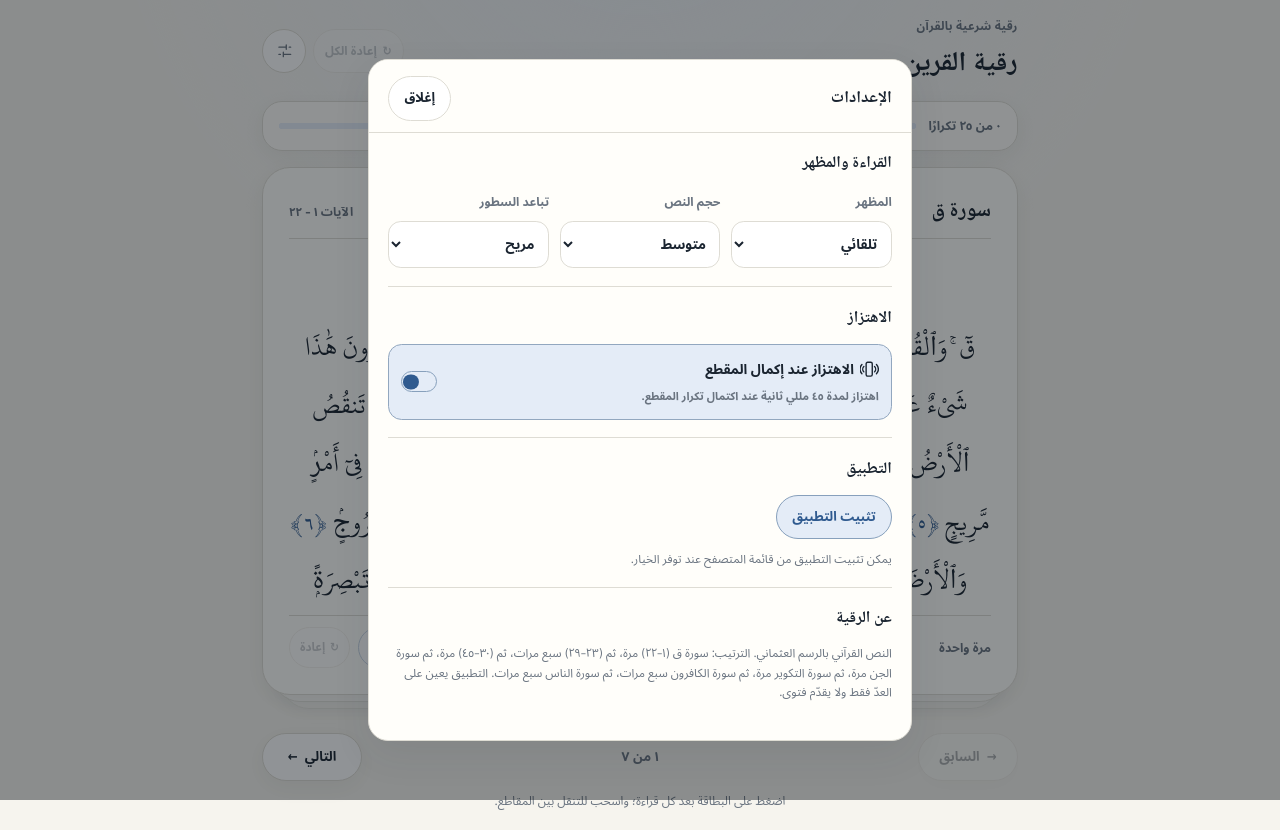
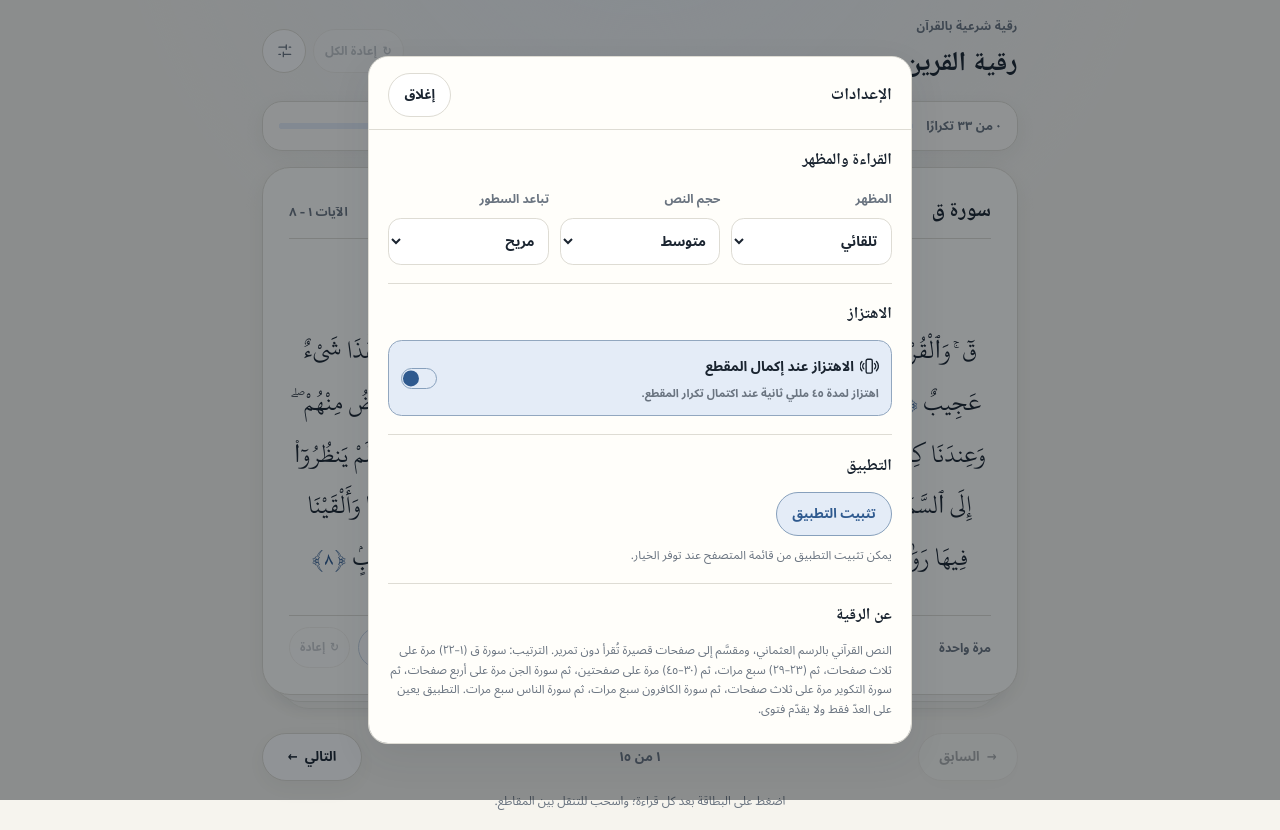
Before and after one commit to t1nk333r/ruqyah-al-qareen, a plain HTML site: page index.html in a window 1280 px wide. Both pictures are taken after a click on the button 284 px from the left and 50 px from the top of the page. Drawn offline with Linux system fonts and the light colour scheme.

Commit message:
Split passages into scroll-free reading cards

```diff
--- a/content.js
+++ b/content.js
@@ -2,9 +2,9 @@
 
 const RUQYAH_SEGMENTS = [
   {
-    "id": "qaf-1-22",
+    "id": "qaf-1-8",
     "surah": "سورة ق",
-    "range": "الآيات ١ – ٢٢",
+    "range": "الآيات ١ – ٨",
     "repeat": 1,
     "basmala": true,
     "ayahs": [
@@ -39,7 +39,16 @@ const RUQYAH_SEGMENTS = [
       {
         "number": 8,
         "text": "تَبْصِرَةًۭ وَذِكْرَىٰ لِكُلِّ عَبْدٍۢ مُّنِيبٍۢ"
+      }
+    ]
   },
+  {
+    "id": "qaf-9-14",
+    "surah": "سورة ق",
+    "range": "الآيات ٩ – ١٤",
+    "repeat": 1,
+    "basmala": false,
+    "ayahs": [
       {
         "number": 9,
         "text": "وَنَزَّلْنَا مِنَ ٱلسَّمَآءِ مَآءًۭ مُّبَٰرَكًۭا فَأَنۢبَتْنَا بِهِۦ جَنَّٰتٍۢ وَحَبَّ ٱلْحَصِيدِ"
@@ -63,7 +72,16 @@ const RUQYAH_SEGMENTS = [
       {
         "number": 14,
         "text": "وَأَصْحَٰبُ ٱلْأَيْكَةِ وَقَوْمُ تُبَّعٍۢ ۚ كُلٌّۭ كَذَّبَ ٱلرُّسُلَ فَحَقَّ وَعِيدِ"
+      }
+    ]
   },
+  {
+    "id": "qaf-15-22",
+    "surah": "سورة ق",
+    "range": "الآيات ١٥ – ٢٢",
+    "repeat": 1,
+    "basmala": false,
+    "ayahs": [
       {
         "number": 15,
         "text": "أَفَعَيِينَا بِٱلْخَلْقِ ٱلْأَوَّلِ ۚ بَلْ هُمْ فِى لَبْسٍۢ مِّنْ خَلْقٍۢ جَدِيدٍۢ"
@@ -136,9 +154,9 @@ const RUQYAH_SEGMENTS = [
     ]
   },
   {
-    "id": "qaf-30-45",
+    "id": "qaf-30-37",
     "surah": "سورة ق",
-    "range": "الآيات ٣٠ – ٤٥",
+    "range": "الآيات ٣٠ – ٣٧",
     "repeat": 1,
     "basmala": false,
     "ayahs": [
@@ -173,7 +191,16 @@ const RUQYAH_SEGMENTS = [
       {
         "number": 37,
         "text": "إِنَّ فِى ذَٰلِكَ لَذِكْرَىٰ لِمَن كَانَ لَهُۥ قَلْبٌ أَوْ أَلْقَى ٱلسَّمْعَ وَهُوَ شَهِيدٌۭ"
+      }
+    ]
   },
+  {
+    "id": "qaf-38-45",
+    "surah": "سورة ق",
+    "range": "الآيات ٣٨ – ٤٥",
+    "repeat": 1,
+    "basmala": false,
+    "ayahs": [
       {
         "number": 38,
         "text": "وَلَقَدْ خَلَقْنَا ٱلسَّمَٰوَٰتِ وَٱلْأَرْضَ وَمَا بَيْنَهُمَا فِى سِتَّةِ أَيَّامٍۢ وَمَا مَسَّنَا مِن لُّغُوبٍۢ"
@@ -209,9 +236,9 @@ const RUQYAH_SEGMENTS = [
     ]
   },
   {
-    "id": "jinn",
+    "id": "jinn-1-7",
     "surah": "سورة الجن",
-    "range": "كاملة",
+    "range": "الآيات ١ – ٧",
     "repeat": 1,
     "basmala": true,
     "ayahs": [
@@ -242,7 +269,16 @@ const RUQYAH_SEGMENTS = [
       {
         "number": 7,
         "text": "وَأَنَّهُمْ ظَنُّوا۟ كَمَا ظَنَنتُمْ أَن لَّن يَبْعَثَ ٱللَّهُ أَحَدًۭا"
+      }
+    ]
   },
+  {
+    "id": "jinn-8-13",
+    "surah": "سورة الجن",
+    "range": "الآيات ٨ – ١٣",
+    "repeat": 1,
+    "basmala": false,
+    "ayahs": [
       {
         "number": 8,
         "text": "وَأَنَّا لَمَسْنَا ٱلسَّمَآءَ فَوَجَدْنَٰهَا مُلِئَتْ حَرَسًۭا شَدِيدًۭا وَشُهُبًۭا"
@@ -266,7 +302,16 @@ const RUQYAH_SEGMENTS = [
       {
         "number": 13,
         "text": "وَأَنَّا لَمَّا سَمِعْنَا ٱلْهُدَىٰٓ ءَامَنَّا بِهِۦ ۖ فَمَن يُؤْمِنۢ بِرَبِّهِۦ فَلَا يَخَافُ بَخْسًۭا وَلَا رَهَقًۭا"
+      }
+    ]
   },
+  {
+    "id": "jinn-14-21",
+    "surah": "سورة الجن",
+    "range": "الآيات ١٤ – ٢١",
+    "repeat": 1,
+    "basmala": false,
+    "ayahs": [
       {
         "number": 14,
         "text": "وَأَنَّا مِنَّا ٱلْمُسْلِمُونَ وَمِنَّا ٱلْقَٰسِطُونَ ۖ فَمَنْ أَسْلَمَ فَأُو۟لَٰٓئِكَ تَحَرَّوْا۟ رَشَدًۭا"
@@ -298,7 +343,16 @@ const RUQYAH_SEGMENTS = [
       {
         "number": 21,
         "text": "قُلْ إِنِّى لَآ أَمْلِكُ لَكُمْ ضَرًّۭا وَلَا رَشَدًۭا"
+      }
+    ]
   },
+  {
+    "id": "jinn-22-28",
+    "surah": "سورة الجن",
+    "range": "الآيات ٢٢ – ٢٨",
+    "repeat": 1,
+    "basmala": false,
+    "ayahs": [
       {
         "number": 22,
         "text": "قُلْ إِنِّى لَن يُجِيرَنِى مِنَ ٱللَّهِ أَحَدٌۭ وَلَنْ أَجِدَ مِن دُونِهِۦ مُلْتَحَدًا"
@@ -330,9 +384,9 @@ const RUQYAH_SEGMENTS = [
     ]
   },
   {
-    "id": "takwir",
+    "id": "takwir-1-10",
     "surah": "سورة التكوير",
-    "range": "كاملة",
+    "range": "الآيات ١ – ١٠",
     "repeat": 1,
     "basmala": true,
     "ayahs": [
@@ -375,7 +429,16 @@ const RUQYAH_SEGMENTS = [
       {
         "number": 10,
         "text": "وَإِذَا ٱلصُّحُفُ نُشِرَتْ"
+      }
+    ]
   },
+  {
+    "id": "takwir-11-21",
+    "surah": "سورة التكوير",
+    "range": "الآيات ١١ – ٢١",
+    "repeat": 1,
+    "basmala": false,
+    "ayahs": [
       {
         "number": 11,
         "text": "وَإِذَا ٱلسَّمَآءُ كُشِطَتْ"
@@ -419,7 +482,16 @@ const RUQYAH_SEGMENTS = [
       {
         "number": 21,
         "text": "مُّطَاعٍۢ ثَمَّ أَمِينٍۢ"
+      }
+    ]
   },
+  {
+    "id": "takwir-22-29",
+    "surah": "سورة التكوير",
+    "range": "الآيات ٢٢ – ٢٩",
+    "repeat": 1,
+    "basmala": false,
+    "ayahs": [
       {
         "number": 22,
         "text": "وَمَا صَاحِبُكُم بِمَجْنُونٍۢ"
@@ -455,7 +527,7 @@ const RUQYAH_SEGMENTS = [
     ]
   },
   {
-    "id": "kafirun",
+    "id": "kafirun-1-6",
     "surah": "سورة الكافرون",
     "range": "كاملة",
     "repeat": 7,
@@ -488,7 +560,7 @@ const RUQYAH_SEGMENTS = [
     ]
   },
   {
-    "id": "nas",
+    "id": "nas-1-6",
     "surah": "سورة الناس",
     "range": "كاملة",
     "repeat": 7,
--- a/index.html
+++ b/index.html
@@ -342,6 +342,8 @@
     .card-body {
       position: relative;
       z-index: 1;
+      display: grid;
+      align-content: center;
       min-block-size: 0;
       padding-block: 0.85rem;
       overflow-y: auto;
@@ -362,6 +364,23 @@
       margin-block-end: 0.7rem;
       color: var(--accent-strong);
       font-size: calc(var(--quran-text-size) * 0.92);
+    }
+
+    .surah-card.is-fit-1 .card-body { --fit-scale: 0.94; --fit-lead: 0.12; }
+    .surah-card.is-fit-2 .card-body { --fit-scale: 0.88; --fit-lead: 0.24; }
+    .surah-card.is-fit-3 .card-body { --fit-scale: 0.82; --fit-lead: 0.34; }
+    .surah-card.is-fit-4 .card-body { --fit-scale: 0.76; --fit-lead: 0.44; }
+    .surah-card.is-fit-5 .card-body { --fit-scale: 0.70; --fit-lead: 0.54; }
+
+    .surah-card[class*="is-fit-"] .ayat,
+    .surah-card[class*="is-fit-"] .basmala {
+      font-size: calc(var(--quran-text-size) * var(--fit-scale, 1));
+      line-height: calc(var(--quran-line-height) - var(--fit-lead, 0));
+    }
+
+    .surah-card[class*="is-fit-"] .basmala {
+      font-size: calc(var(--quran-text-size) * var(--fit-scale, 1) * 0.92);
+      margin-block-end: 0.5rem;
     }
 
     .ayah-number {
@@ -927,8 +946,10 @@
       <section class="settings-section" aria-labelledby="about-title">
         <h3 id="about-title">عن الرقية</h3>
         <p class="settings-note">
-          النص القرآني بالرسم العثماني. الترتيب: سورة ق (١–٢٢) مرة، ثم (٢٣–٢٩) سبع مرات، ثم (٣٠–٤٥) مرة،
-          ثم سورة الجن مرة، ثم سورة التكوير مرة، ثم سورة الكافرون سبع مرات، ثم سورة الناس سبع مرات.
+          النص القرآني بالرسم العثماني، ومقسَّم إلى صفحات قصيرة تُقرأ دون تمرير.
+          الترتيب: سورة ق (١–٢٢) مرة على ثلاث صفحات، ثم (٢٣–٢٩) سبع مرات، ثم (٣٠–٤٥) مرة على صفحتين،
+          ثم سورة الجن مرة على أربع صفحات، ثم سورة التكوير مرة على ثلاث صفحات،
+          ثم سورة الكافرون سبع مرات، ثم سورة الناس سبع مرات.
           التطبيق يعين على العدّ فقط ولا يقدّم فتوى.
         </p>
       </section>
@@ -957,7 +978,7 @@
 
   <p class="sr-only" id="live-region" aria-live="polite"></p>
 
-  <script src="./content.js?v=1"></script>
+  <script src="./content.js?v=3"></script>
   <script>
     "use strict";
 
@@ -1156,7 +1177,10 @@
       });
 
       const activeItem = list.children[currentIndex];
-      if (activeItem) activeItem.querySelector(".card-body").scrollTop = 0;
+      if (activeItem) {
+        activeItem.querySelector(".card-body").scrollTop = 0;
+        fitCardText(activeItem.querySelector(".surah-card"));
+      }
 
       if (direction && activeItem && !motionIsReduced.matches) {
         requestAnimationFrame(() => {
@@ -1167,6 +1191,22 @@
 
       updateDeckNavigation();
       if (announce) liveRegion.textContent = segmentLabel(RUQYAH_SEGMENTS[currentIndex], currentIndex);
+    }
+
+    function fitCardText(card) {
+      if (!card) return;
+      const body = card.querySelector(".card-body");
+      if (!body) return;
+      card.classList.remove("is-fit-1", "is-fit-2", "is-fit-3", "is-fit-4", "is-fit-5");
+      for (let step = 1; step <= 5; step += 1) {
+        if (body.scrollHeight <= body.clientHeight + 1) return;
+        card.classList.remove(`is-fit-${step - 1}`);
+        card.classList.add(`is-fit-${step}`);
+      }
+    }
+
+    function fitVisibleCard() {
+      fitCardText(list.querySelector("li:not([hidden]) .surah-card"));
     }
 
     function triggerHaptic(duration) {
@@ -1446,12 +1486,16 @@
     textSizeSelect.addEventListener("change", () => {
       root.dataset.textSize = textSizeSelect.value;
       try { localStorage.setItem(textSizeStorageKey, textSizeSelect.value); } catch (_) {}
+      requestAnimationFrame(fitVisibleCard);
     });
 
     lineSpacingSelect.addEventListener("change", () => {
       root.dataset.lineSpacing = lineSpacingSelect.value;
       try { localStorage.setItem(lineSpacingStorageKey, lineSpacingSelect.value); } catch (_) {}
+      requestAnimationFrame(fitVisibleCard);
     });
+
+    addEventListener("resize", () => requestAnimationFrame(fitVisibleCard));
 
     hapticsToggle.addEventListener("click", () => {
       if (!nativeSwitchSupported && typeof navigator.vibrate === "function") navigator.vibrate(hapticDurationMs);
@@ -1523,6 +1567,7 @@
     renderSegments();
     updateInstallUi();
     registerServiceWorker();
+    document.fonts?.ready.then(() => fitVisibleCard());
   </script>
 </body>
 </html>
--- a/sw.js
+++ b/sw.js
@@ -1,10 +1,10 @@
 "use strict";
 
-const CACHE_NAME = "ruqyah-static-v1";
+const CACHE_NAME = "ruqyah-static-v3";
 const APP_SHELL = [
   "./",
   "./index.html",
-  "./content.js?v=1",
+  "./content.js?v=3",
   "./manifest.webmanifest?v=1",
   "./icons/icon.svg?v=1",
   "./icons/icon-192.png?v=1",
```
Also changed, not shown: 1 other file. Lines whose indentation alone changed are shown as unchanged.
